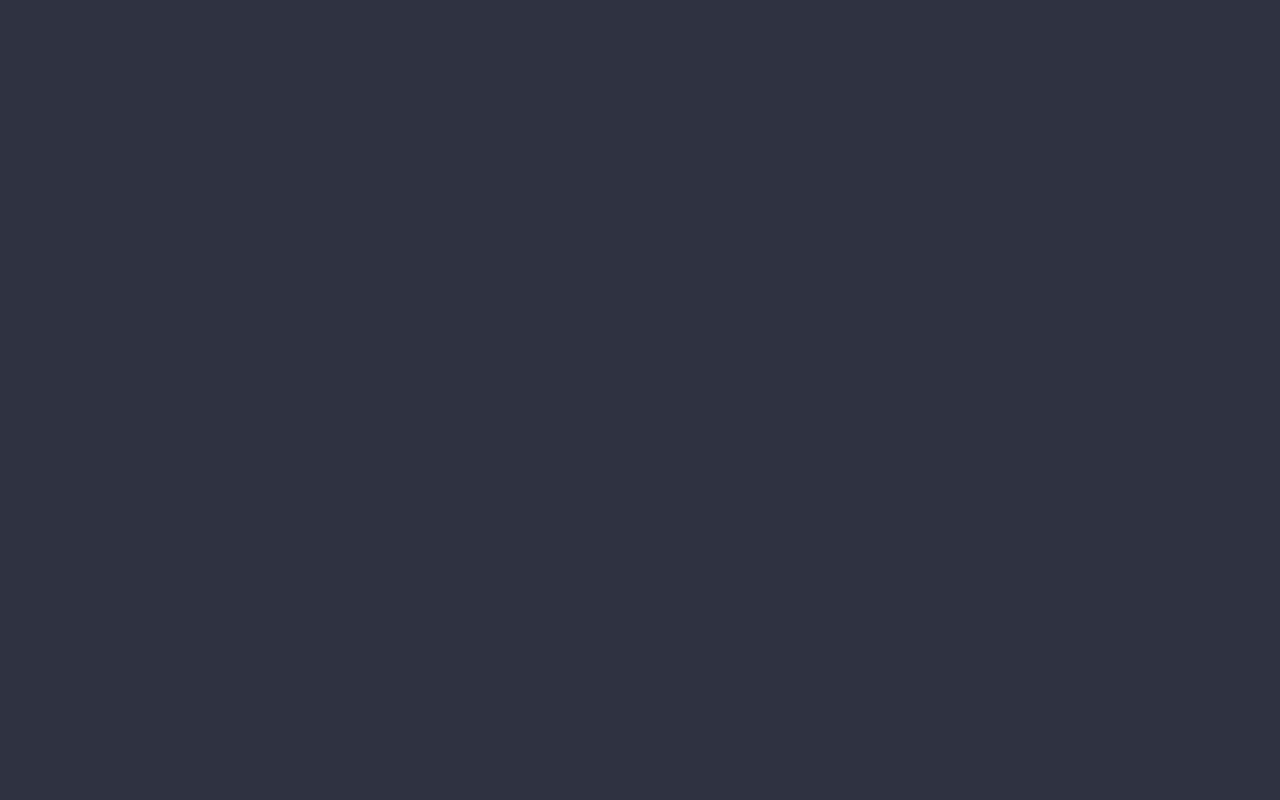
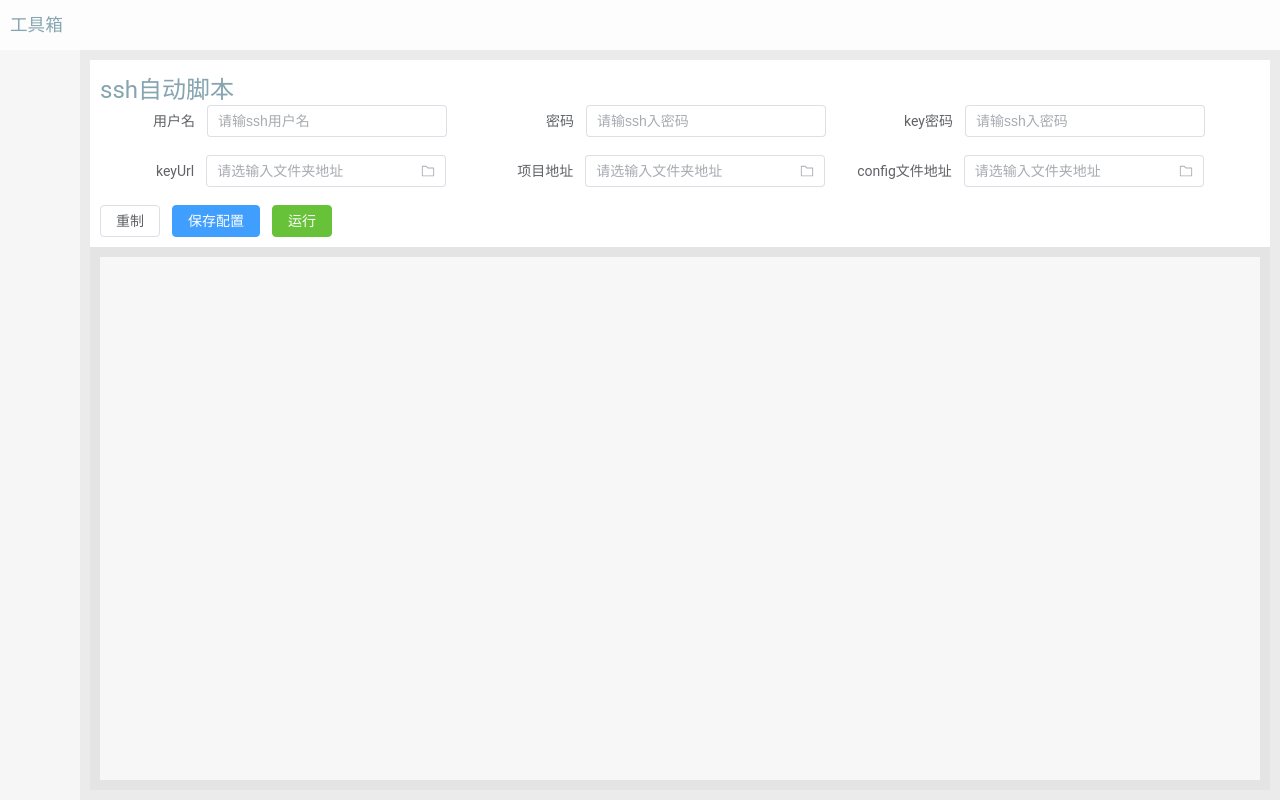
Before and after one commit to pq-code/magicPocket, a Vue app: page /dashboard/ssh in a window 1280 px wide. Before the commit this address had no page. Built offline with nearby package versions, Linux system fonts and the light colour scheme; what @highlightjs/vue-plugin would draw is missing.

Commit message:
🌈 style: 整体样式调整

```diff
--- a/src/renderer/src/router/index.ts
+++ b/src/renderer/src/router/index.ts
@@ -11,19 +11,19 @@ const router = {
       name: 'home',
       redirect: "/draggingDragging",
     },
-    // {
-    //   path: "/dashboard",
-    //   name: "dashboard",
-    //   redirect: "/dashboard/ssh",
-    //   component: () =>
-    //     import(/* webpackChunkName: "about" */ "@renderer/views/dashboard/dashboard.vue"),
-    //   children: [
-    //     ...systemSettings,
-    //     ...ssh,
-    //     ...draggingDragging
-    //   ],
-    //   meta: { hidden: false, title: "首页" },
-    // },
+    {
+      path: "/dashboard",
+      name: "dashboard",
+      redirect: "/dashboard/ssh",
+      component: () =>
+        import(/* webpackChunkName: "about" */ "@renderer/views/dashboard/dashboard.vue"),
+      children: [
+        ...systemSettings,
+        ...ssh,
+        ...draggingDragging
+      ],
+      meta: { hidden: false, title: "首页" },
+    },
     {
       path: '/login',
       name: 'login',
--- a/src/renderer/src/views/dashboard/components/dashboardHead/dashboardHead.vue
+++ b/src/renderer/src/views/dashboard/components/dashboardHead/dashboardHead.vue
@@ -5,12 +5,17 @@
 
 <style scoped lang="less">
 .dashboardHead-center {
-  height: 68px;
-  line-height: 68px;
-  background-color: rgb(148, 148, 148);
+  height: 50px;
+  line-height: 50px;
+  font-size: 1.1rem;
+
+  background-color: #fdfdfd;
+  box-shadow: 0px 2px 4px 0px rgba(208, 208, 208, 0.5);
+  z-index: 100 !important;
+
+  padding: 0 10px;
   display: flex;
-  color: #ffffff;
-  font-size: 1.6rem;
-  padding: 0 20px;
+  align-items: center;
+  justify-content: space-between;
 }
 </style>
--- a/src/renderer/src/views/dashboard/components/dashboardMain/dashboardMain.vue
+++ b/src/renderer/src/views/dashboard/components/dashboardMain/dashboardMain.vue
@@ -34,7 +34,7 @@ window.addEventListener('resize', onWindowResize)
 .dashboard-main-center-right {
   height: 100%;
   width: 100%;
-  background-color: #1c1c1c;
+  background: #ebebeb;
   display: flex;
   flex-direction: column;
 
--- a/src/renderer/src/views/dashboard/components/dashboardSide/dashboardSide.vue
+++ b/src/renderer/src/views/dashboard/components/dashboardSide/dashboardSide.vue
@@ -7,6 +7,6 @@
 .dashboardSide-center {
   height: 100%;
   width: 100%;
-  background-color: rgb(65, 65, 65);
+  background-color: #f6f6f6
 }
 </style>
--- a/src/renderer/src/views/dashboard/dashboard.vue
+++ b/src/renderer/src/views/dashboard/dashboard.vue
@@ -23,12 +23,12 @@ import dashboardMain from '@renderer/views/dashboard/components/dashboardMain/da
   display: flex;
   flex-direction: column;
   .dashboard-title {
-    height: 68px;
+    height: 50px;
   }
   .dashboard-main {
     flex: 1;
     width: 100vw;
-    background-color: rgb(48, 48, 48);
+    background: #ebebeb;
     display: flex;
     flex-direction: row;
     flex-wrap: nowrap;
--- a/src/renderer/src/views/draggingDragging/components/draggingDraggingHead.jsx
+++ b/src/renderer/src/views/draggingDragging/components/draggingDraggingHead.jsx
@@ -2,7 +2,7 @@ import { ElButton,ElPageHeader,ElBreadcrumbItem,ElAvatar,ElTag ,ElDrawer} from '
 import { defineComponent, ref, watch, onMounted } from 'vue';
 import canvasOperation from '../hooks/canvasOperation';
 import CreateCode from '@renderer/packages/CreateCode';
-
+import router from '@renderer/router/index'
 const draggingDraggingHead = defineComponent({
   props: {
   },
@@ -19,7 +19,7 @@ const draggingDraggingHead = defineComponent({
     } = canvasOperation()
 
     const onBack = () => {
-
+      router.push({name:'dashboard'})
     }
 
     const foundCode = () =>{
--- a/src/renderer/src/views/ssh/linkSsh.vue
+++ b/src/renderer/src/views/ssh/linkSsh.vue
@@ -98,12 +98,12 @@ const working = () => {
   .ssh-centre-main {
     flex: 1;
     padding: 10px;
-    background: #8d8d8d;
+    background: #e4e4e4;
     display: flex;
     .main {
       width: 100%;
       height: 100%;
-      background: #505050;
+      background: #f7f7f7;
       overflow: auto;
     }
   }
```
